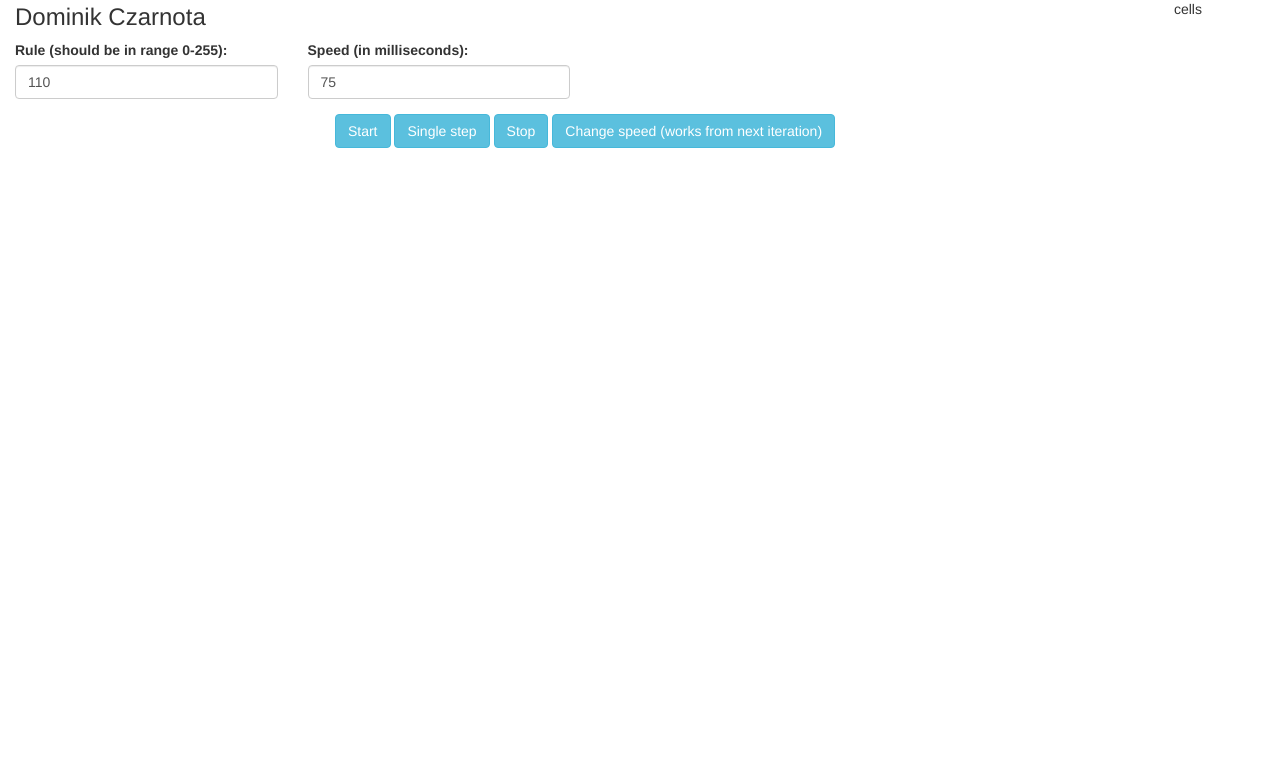
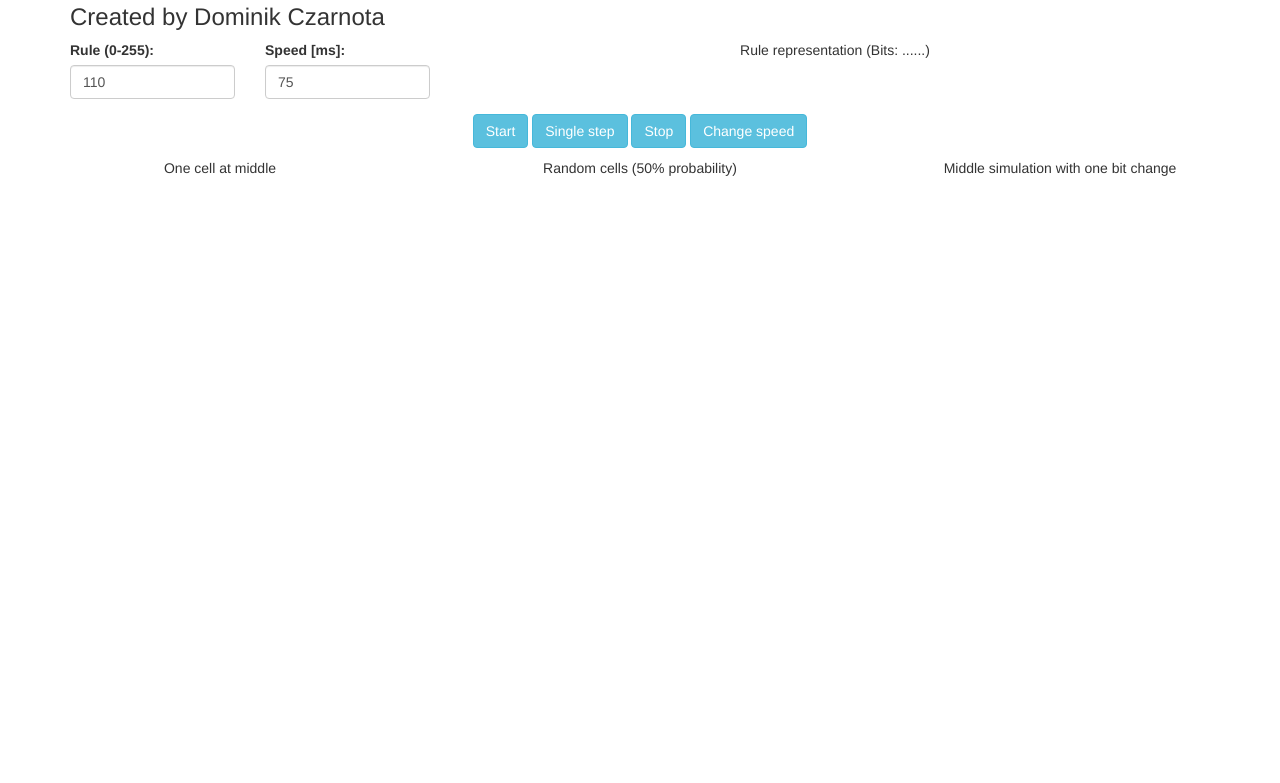
Before and after one commit to disconnect3d/cellular_automata, a plain HTML site: page project1/index.html in a window 1280 px wide. Shown: the part 76-859 px from the top of the page. Before the commit the page ends 810 px from the top, so only its background shows below. Drawn offline with Linux system fonts and the light colour scheme.

Commit message:
Visual stuff cleanup

```diff
--- a/project1/index.html
+++ b/project1/index.html
@@ -8,39 +8,30 @@
 </head>
 
 <body>
-<div class="container" style="position: fixed; top: 0; z-index: 10; background: white">
+<div class="container">
     <h1>Cellular automata project</h1>
 
-    <h3>Dominik Czarnota</h3>
+    <h3>Created by Dominik Czarnota</h3>
 
     <div class="row">
-        <div class="col-md-3">
+        <div class="col-md-2">
             <div class="form-group">
-                <label for="rule">Rule (should be in range 0-255):</label>
+                <label for="rule">Rule (0-255):</label>
                 <input type="text" class="form-control" id="rule">
             </div>
         </div>
-        <div class="col-md-3">
+        <div class="col-md-2">
             <div class="form-group">
-                <label for="speed">Speed (in milliseconds):</label>
+                <label for="speed">Speed [ms]:</label>
                 <input type="text" class="form-control" id="speed">
             </div>
         </div>
-    </div>
-
-    <div class="row" style="text-align: center">
-        <button class="btn btn-info" onclick="startSimulation()">Start</button>
-        <button class="btn btn-info" onclick="calculateIteration(true)">Single step</button>
-        <button class="btn btn-info" onclick="stopSimulation()">Stop</button>
-        <button class="btn btn-info" onclick="changeSpeed()">Change speed (works from next iteration)</button>
-    </div>
-</div>
-
-<div class="row margin-top" style="text-align: center">
+        <div class="col-md-8">
+            <div class="row text-center">
                 Rule representation (Bits: <span id="ruleRepresentation">......</span>)
             </div>
 
-<div class="row" style="text-align: center">
+            <div class="row text-center">
                 <canvas id="ruleMapping0" width="50px" height="30px"></canvas>
                 <canvas id="ruleMapping1" width="50px" height="30px"></canvas>
                 <canvas id="ruleMapping2" width="50px" height="30px"></canvas>
@@ -50,18 +41,42 @@
                 <canvas id="ruleMapping6" width="50px" height="30px"></canvas>
                 <canvas id="ruleMapping7" width="50px" height="30px"></canvas>
             </div>
-<div class="row margin-top">
+        </div>
+    </div>
+
+    <div class="row text-center">
+        <button class="btn btn-info" onclick="startSimulation()">Start</button>
+        <button class="btn btn-info" onclick="calculateIteration(true)">Single step</button>
+        <button class="btn btn-info" onclick="stopSimulation()">Stop</button>
+        <button class="btn btn-info" onclick="changeSpeed()">Change speed</button>
+    </div>
+</div>
+
+
+<div class="row content text-center">
     <div class="col-md-4">
-        <div style="text-align: center;">One cell at middle</div>
+        <div class="row">
+            One cell at middle
+        </div>
+        <div class="row">
             <canvas id="midCanvas" width="380px" height="600px"></canvas>
         </div>
+    </div>
     <div class="col-md-4">
-        <div style="text-align: center;">Random cells (50% probability)</div>
+        <div class="row">
+            Random cells (50% probability)
+        </div>
+        <div class="row">
             <canvas id="randomCanvas" width="380px" height="600px"></canvas>
         </div>
+    </div>
     <div class="col-md-4">
-        <div style="text-align: center;">Abs(row - previous_row) of random cells</div>
+        <div class="row">
+            Middle simulation with one bit change
+        </div>
+        <div class="row">
             <canvas id="diffCanvas" width="380px" height="600px"></canvas>
+        </div>
     </div>
 </div>
 
--- a/project1/style.css
+++ b/project1/style.css
@@ -1,15 +1,9 @@
-html,body {
-    height:100vh;
-    max-width: 1500px;
-    margin: 0 auto;
-    padding-top: 00px;
-}
-
-.container .row .col-md-6 {
-    height: 100vh;
+.content {
+    margin-top: 10px;
+    margin-left: 10px;
+    margin-right: 10px;
+    left: 0;
+    right: 0;
+    #background: #c4e3f3;
     overflow: auto;
 }
-
-.margin-top {
-    margin-top: 10px;
-}
```
Also changed, not shown: project1/index2.html (deleted, +0 -24 lines). Lines whose indentation alone changed are shown as unchanged.
